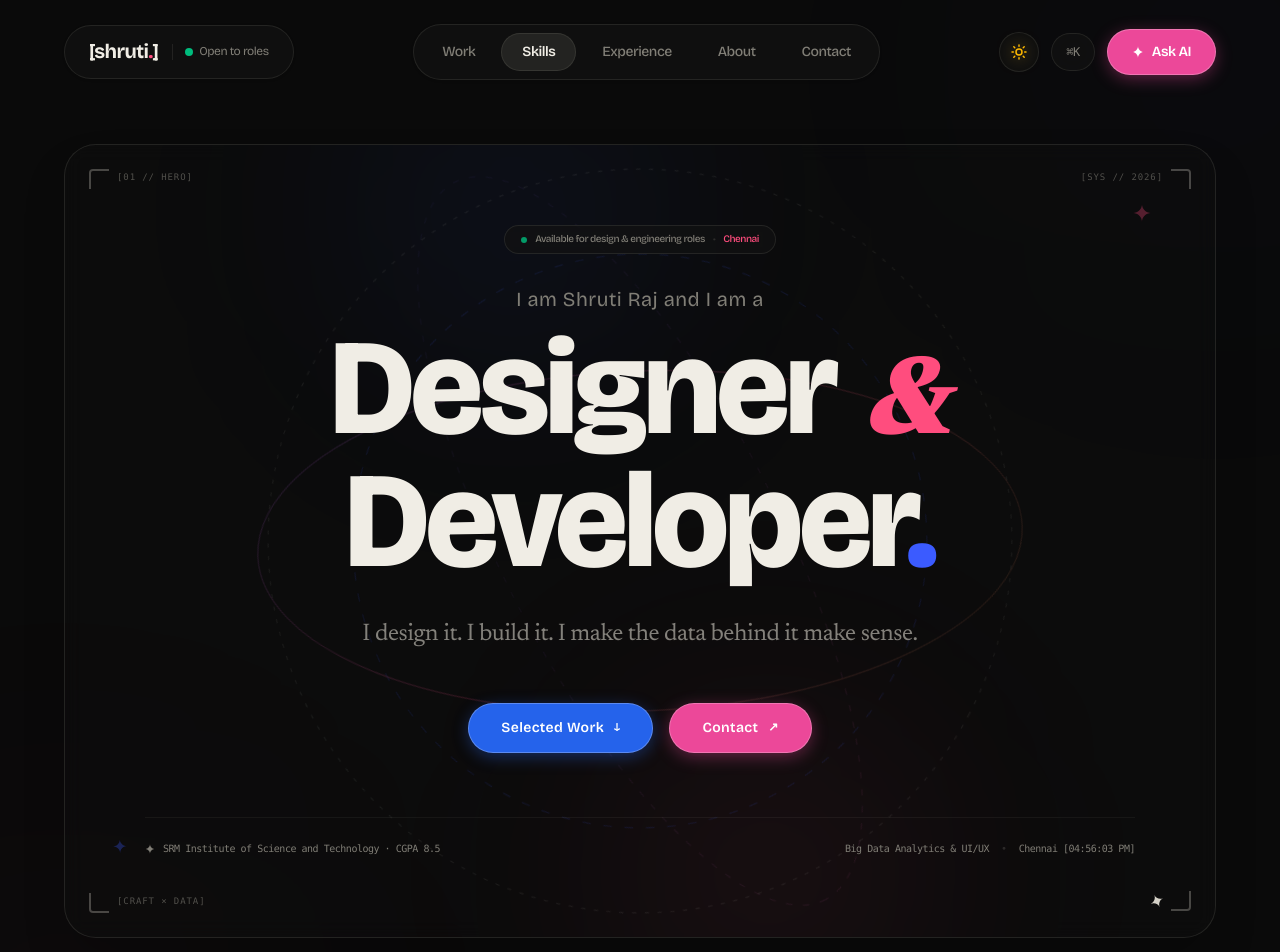
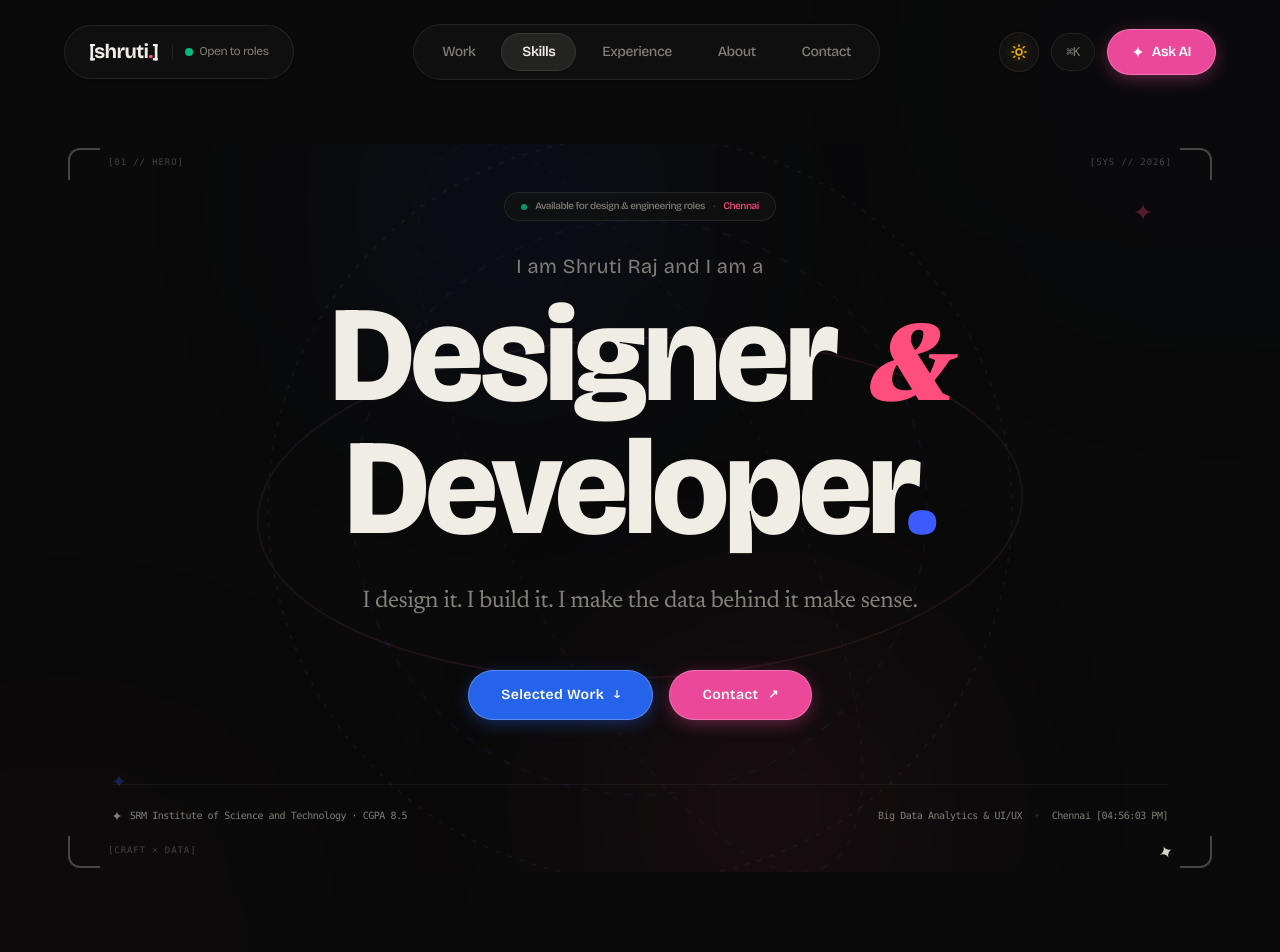
Before and after one commit to Dev-x777/portfolio-basic, a Next.js app: page / in a window 1280 px wide. Shown: the top 952 px of the page. Built offline with nearby package versions, Linux system fonts and the light colour scheme.

Commit message:
fix: remove outer boxed border and shadow, keeping curved corner borders blending seamlessly

```diff
--- a/components/hero/Hero.tsx
+++ b/components/hero/Hero.tsx
@@ -36,8 +36,8 @@ export function Hero() {
         <div className="absolute -bottom-32 -left-32 w-96 h-96 bg-[var(--silk)]/[0.03] blur-[140px] rounded-full" />
       </div>
 
-      {/* Architectural Studio Boundary Frame */}
-      <div className="relative z-10 w-full max-w-6xl mx-auto rounded-[2rem] border border-[var(--color)]/12 bg-[var(--background-card)]/40 backdrop-blur-[10px] p-6 sm:p-12 md:p-16 lg:p-20 overflow-hidden shadow-2xl">
+      {/* Architectural Studio Hero Section (Blending completely into background) */}
+      <div className="relative z-10 w-full max-w-6xl mx-auto p-4 sm:p-8 md:p-12">
         {/* Abstract Background Geometry (Concentric Elliptical Orbits & Ambient Glows) */}
         <div className="pointer-events-none absolute inset-0 -z-10 flex items-center justify-center overflow-hidden">
           {/* Luminous dual aura flares */}
@@ -69,34 +69,34 @@ export function Hero() {
           </svg>
         </div>
 
-        {/* 4 Architectural Precision Corner Brackets & Technical Markers */}
+        {/* Architectural Curved Corner Borders (Blending seamlessly) */}
         {/* Top-Left Corner */}
-        <div className="pointer-events-none absolute top-4 left-4 sm:top-6 sm:left-6 flex items-center gap-2">
-          <div className="w-4 h-4 sm:w-5 sm:h-5 border-t-2 border-l-2 border-[var(--color)]/30 rounded-tl" />
-          <span className="text-[9px] font-mono tracking-widest text-[var(--muted)]/60 hidden sm:inline">[01 // HERO]</span>
+        <div className="pointer-events-none absolute top-0 left-0 sm:top-1 sm:left-1 flex items-center gap-2">
+          <div className="w-6 h-6 sm:w-8 sm:h-8 border-t-2 border-l-2 border-[var(--color)]/30 rounded-tl-xl" />
+          <span className="text-[9px] font-mono tracking-widest text-[var(--muted)]/50 hidden sm:inline">[01 // HERO]</span>
         </div>
 
         {/* Top-Right Corner */}
-        <div className="pointer-events-none absolute top-4 right-4 sm:top-6 sm:right-6 flex items-center gap-2">
-          <span className="text-[9px] font-mono tracking-widest text-[var(--muted)]/60 hidden sm:inline">[SYS // 2026]</span>
-          <div className="w-4 h-4 sm:w-5 sm:h-5 border-t-2 border-r-2 border-[var(--color)]/30 rounded-tr" />
+        <div className="pointer-events-none absolute top-0 right-0 sm:top-1 sm:right-1 flex items-center gap-2">
+          <span className="text-[9px] font-mono tracking-widest text-[var(--muted)]/50 hidden sm:inline">[SYS // 2026]</span>
+          <div className="w-6 h-6 sm:w-8 sm:h-8 border-t-2 border-r-2 border-[var(--color)]/30 rounded-tr-xl" />
         </div>
 
         {/* Bottom-Left Corner */}
-        <div className="pointer-events-none absolute bottom-4 left-4 sm:bottom-6 sm:left-6 flex items-center gap-2">
-          <div className="w-4 h-4 sm:w-5 sm:h-5 border-b-2 border-l-2 border-[var(--color)]/30 rounded-bl" />
-          <span className="text-[9px] font-mono tracking-widest text-[var(--muted)]/60 hidden sm:inline">[CRAFT × DATA]</span>
+        <div className="pointer-events-none absolute bottom-0 left-0 sm:bottom-1 sm:left-1 flex items-center gap-2">
+          <div className="w-6 h-6 sm:w-8 sm:h-8 border-b-2 border-l-2 border-[var(--color)]/30 rounded-bl-xl" />
+          <span className="text-[9px] font-mono tracking-widest text-[var(--muted)]/50 hidden sm:inline">[CRAFT × DATA]</span>
         </div>
 
         {/* Bottom-Right Corner with Abstract Rotating Star */}
-        <div className="pointer-events-none absolute bottom-4 right-4 sm:bottom-6 sm:right-6 flex items-center gap-2">
+        <div className="pointer-events-none absolute bottom-0 right-0 sm:bottom-1 sm:right-1 flex items-center gap-2">
           <motion.div
             animate={{ rotate: [0, 90, 180, 270, 360], scale: [1, 1.15, 1] }}
             transition={{ duration: 16, repeat: Infinity, ease: 'linear' }}
           >
             <StarIcon className="text-xs text-[var(--silk)]/70" />
           </motion.div>
-          <div className="w-4 h-4 sm:w-5 sm:h-5 border-b-2 border-r-2 border-[var(--color)]/30 rounded-br" />
+          <div className="w-6 h-6 sm:w-8 sm:h-8 border-b-2 border-r-2 border-[var(--color)]/30 rounded-br-xl" />
         </div>
 
         {/* Floating Abstract Ambient Star Accents */}
```
